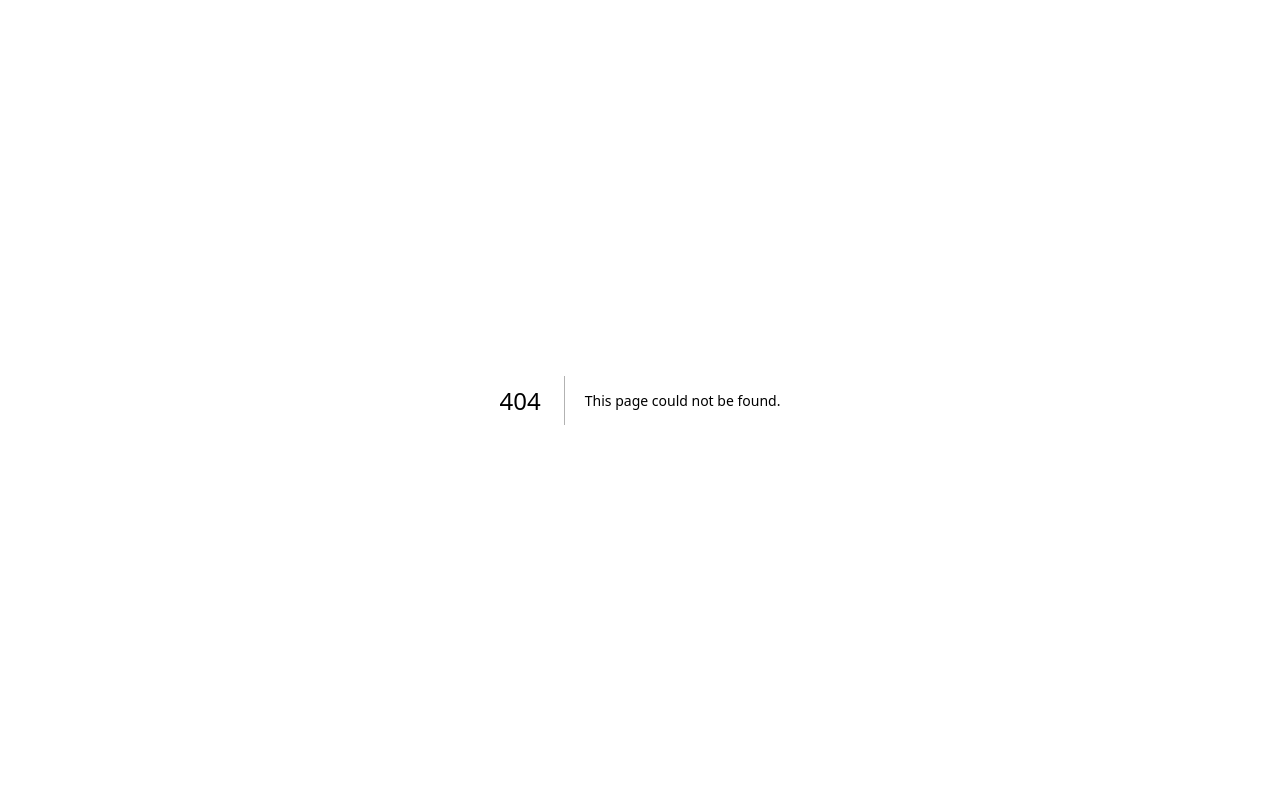
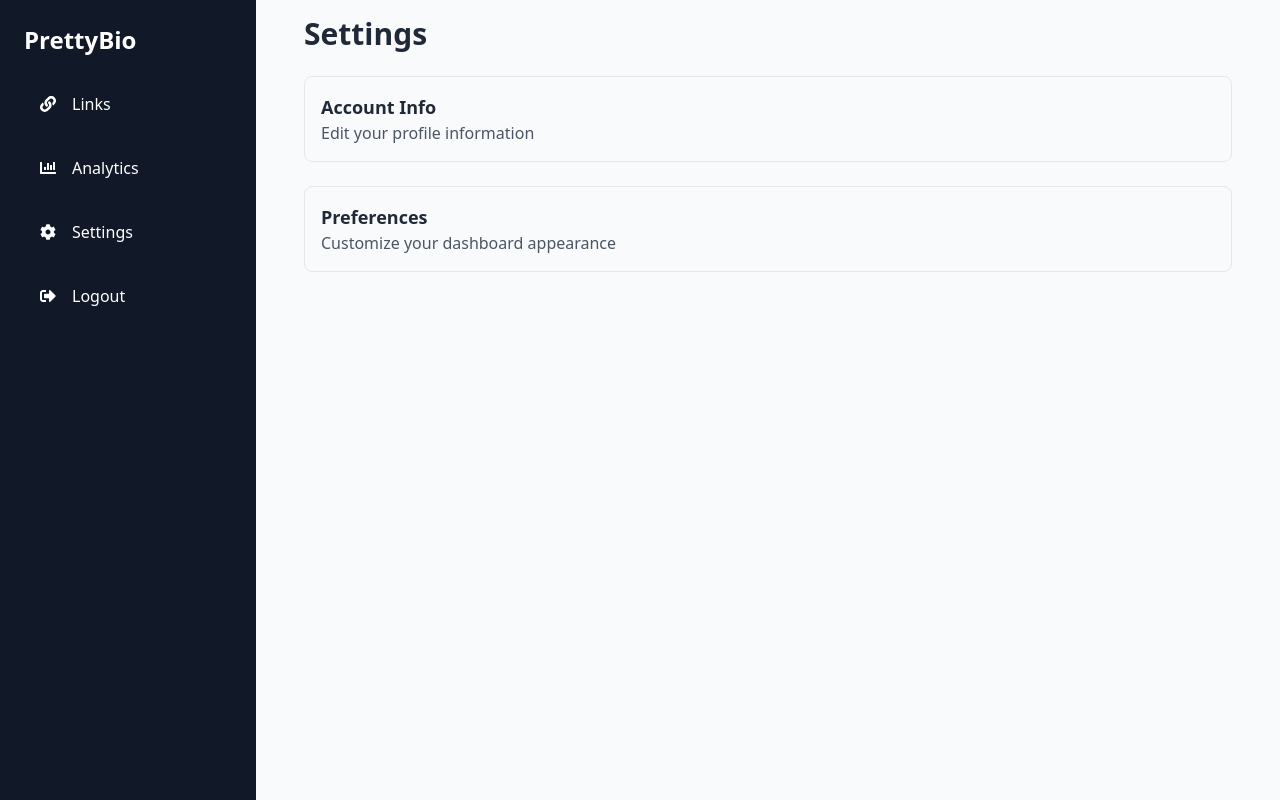
Before and after one commit to devtofunmi/prettybio, a Next.js app: page /dashboard/settings in a window 1280 px wide. Before the commit this address had no page. Built offline with nearby package versions, Linux system fonts and the light colour scheme; a web font is replaced by a local one.

Commit message:
dasboard settings page

```diff
--- /dev/null
+++ b/pages/dashboard/settings.tsx
@@ -0,0 +1,22 @@
+import DashboardLayout from '../DashboardLayout';
+
+const SettingsPage: React.FC = () => {
+  return (
+    <DashboardLayout>
+      <h1 className="text-3xl font-bold mb-6 text-gray-800">Settings</h1>
+      <div className="space-y-6 text-gray-800">
+        <div className="p-4 border rounded-lg hover:shadow-md">
+          <h2 className="text-lg font-bold">Account Info</h2>
+          <p className="text-gray-600">Edit your profile information</p>
+        </div>
+
+        <div className="p-4 border rounded-lg hover:shadow-md">
+          <h2 className="text-lg font-bold">Preferences</h2>
+          <p className="text-gray-600">Customize your dashboard appearance</p>
+        </div>
+      </div>
+    </DashboardLayout>
+  );
+};
+
+export default SettingsPage;
```
